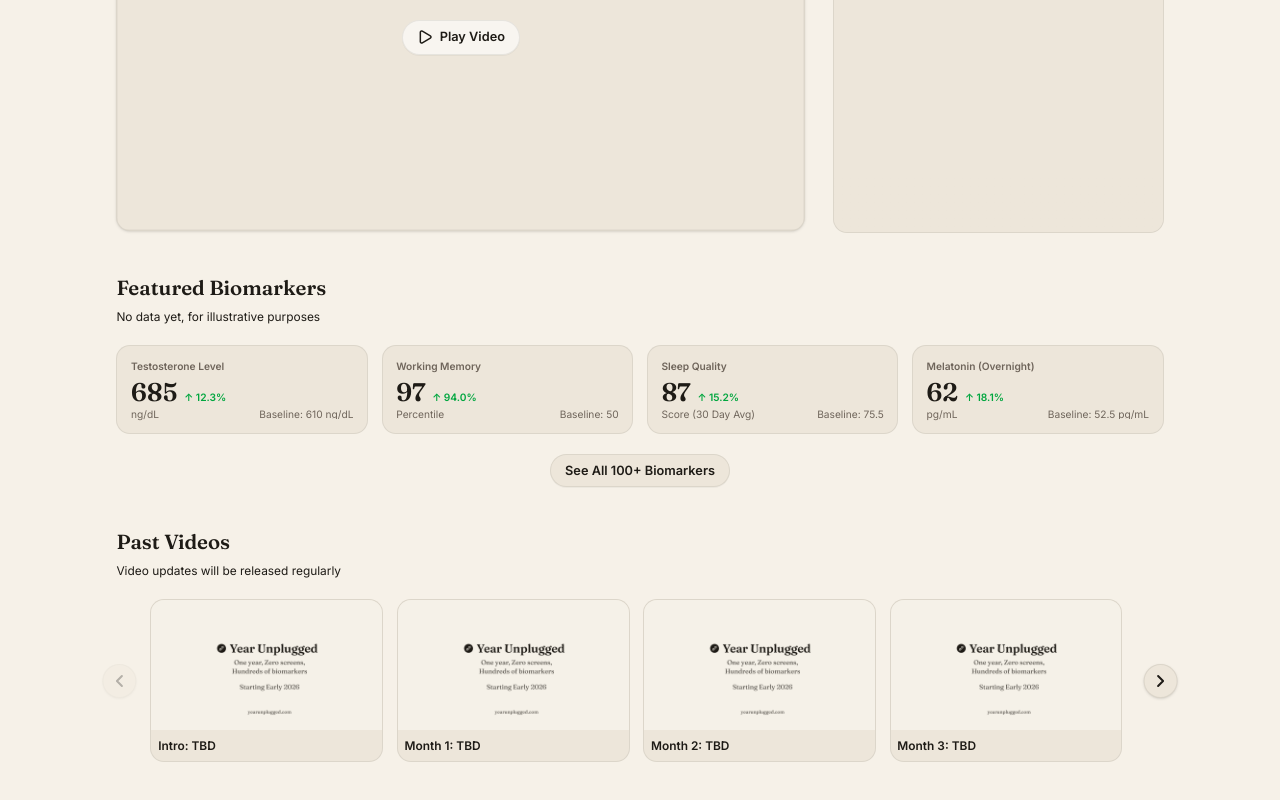
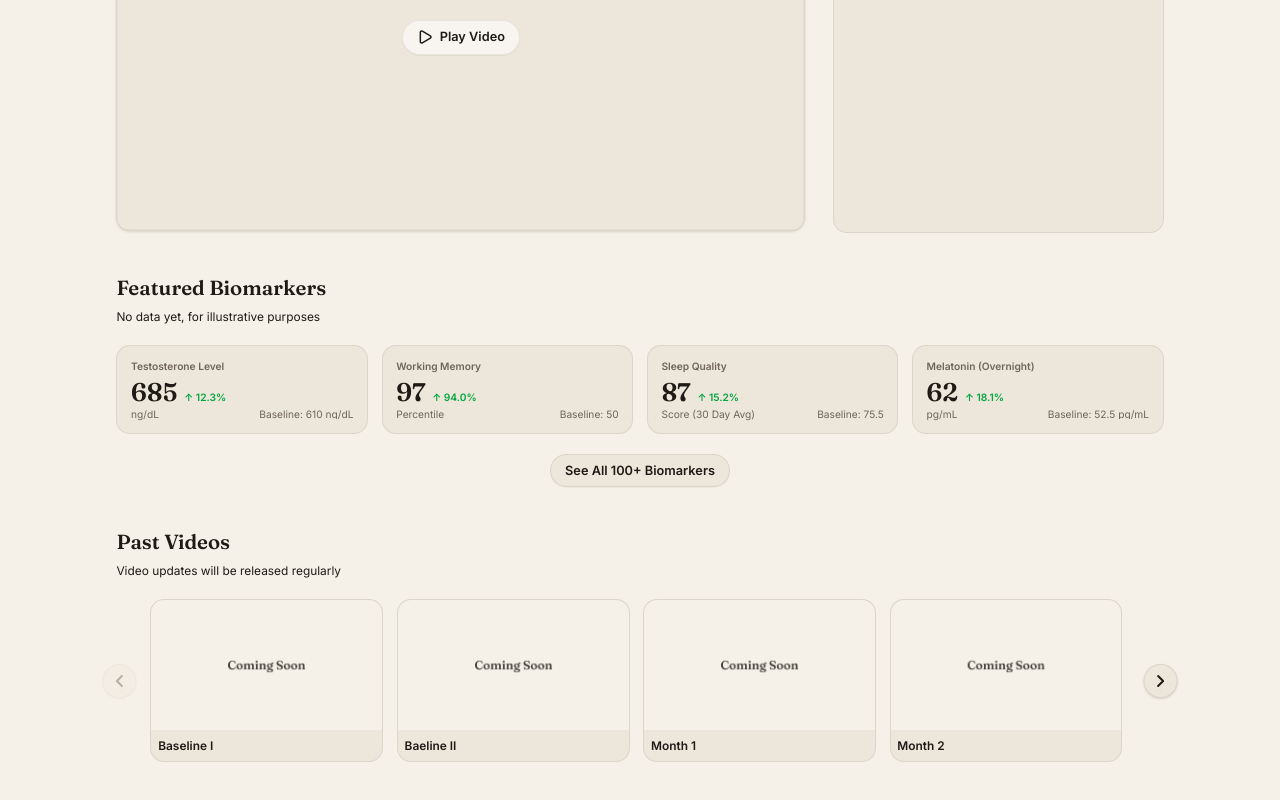
Before and after one commit to dvdaines/year-unplugged-dashboard, a Next.js app: page / in a window 1280 px wide. Shown: the part 506-1306 px from the top of the page. Built offline with nearby package versions, Linux system fonts and the light colour scheme.

Commit message:
update episode thumbnails

```diff
--- a/app/components/episode-slider.tsx
+++ b/app/components/episode-slider.tsx
@@ -5,12 +5,22 @@ import { useState, useEffect, useMemo } from 'react';
 
 // Placeholder episode data - replace with real data later
 const episodes = [
-  { id: 1, title: 'Intro: TBD', thumbnail: '/thumbnail.PNG' },
-  { id: 2, title: 'Month 1: TBD', thumbnail: '/thumbnail.PNG' },
-  { id: 3, title: 'Month 2: TBD', thumbnail: '/thumbnail.PNG' },
-  { id: 4, title: 'Month 3: TBD', thumbnail: '/thumbnail.PNG' },
-  { id: 5, title: 'Month 4: TBD', thumbnail: '/thumbnail.PNG' },
-  { id: 6, title: 'Month 5: TBD', thumbnail: '/thumbnail.PNG' },
+  { id: 1, title: 'Baseline I', thumbnail: '/video-placeholder.png' },
+  { id: 2, title: 'Baeline II', thumbnail: '/video-placeholder.png' },
+  { id: 3, title: 'Month 1', thumbnail: '/video-placeholder.png' },
+  { id: 4, title: 'Month 2', thumbnail: '/video-placeholder.png' },
+  { id: 5, title: 'Month 3', thumbnail: '/video-placeholder.png' },
+  { id: 6, title: 'Month 4', thumbnail: '/video-placeholder.png' },
+  { id: 7, title: 'Month 5', thumbnail: '/video-placeholder.png' },
+  { id: 8, title: 'Month 6', thumbnail: '/video-placeholder.png' },
+  { id: 9, title: 'Month 7', thumbnail: '/video-placeholder.png' },
+  { id: 10, title: 'Month 8', thumbnail: '/video-placeholder.png' },
+  { id: 11, title: 'Month 9', thumbnail: '/video-placeholder.png' },
+  { id: 12, title: 'Month 10', thumbnail: '/video-placeholder.png' },
+  { id: 13, title: 'Month 11', thumbnail: '/video-placeholder.png' },
+  { id: 14, title: 'Month 12', thumbnail: '/video-placeholder.png' },
+  { id: 15, title: 'Reintroduction I', thumbnail: '/video-placeholder.png' },
+  { id: 16, title: 'Reintroduction II', thumbnail: '/video-placeholder.png' },
 ];
 
 export default function EpisodeSlider() {
```
Also changed, not shown: public/video-placeholder.png (added).
